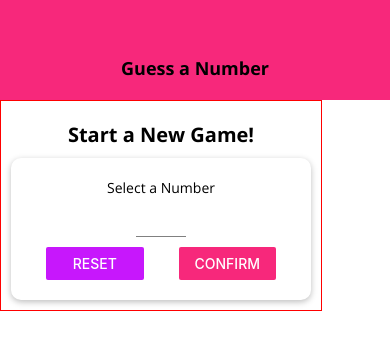
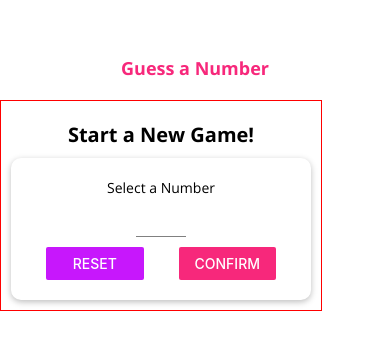
Before and after one commit to SaiSridhar783/React-Native, a React Native app: screen / in a window 390 px wide. Shown: the top 350 px of the page. Built offline with nearby package versions, Linux system fonts and the light colour scheme.

Commit message:
Platform API

```diff
--- a/components/Header.tsx
+++ b/components/Header.tsx
@@ -1,5 +1,5 @@
 import React from "react";
-import { View, StyleSheet } from "react-native";
+import { View, StyleSheet, Platform } from "react-native";
 import Colors from "../constants/colors";
 import TitleText from "./TitleText";
 interface HeaderProps {
@@ -8,20 +8,38 @@
 
 function Header(props: HeaderProps) {
 	return (
-		<View style={styles.header}>
-			<TitleText>{props.title}</TitleText>
+		<View
+			style={{
+				...styles.headerBase,
+				...Platform.select({
+					ios: styles.headerIOS,
+					android: styles.headerAndroid,
+				}),
+			}}
+		>
+			<TitleText style={styles.title}>{props.title}</TitleText>
 		</View>
 	);
 }
 
 const styles = StyleSheet.create({
-	header: {
+	headerBase: {
 		width: "100%",
 		height: 100,
 		paddingTop: 36,
-		backgroundColor: Colors.primary,
 		alignItems: "center",
 		justifyContent: "center",
+	},
+	headerAndroid: {
+		backgroundColor: Colors.primary,
+	},
+	headerIOS: {
+		borderBottomWidth: 1,
+		backgroundColor: "white",
+		borderBottomColor: "#ccc",
+	},
+	title: {
+		color: Platform.OS === "android" ? "white" : Colors.primary,
 	},
 });
 
--- a/components/MainButton.tsx
+++ b/components/MainButton.tsx
@@ -1,5 +1,12 @@
 import React from "react";
-import { StyleSheet, Text, TouchableOpacity, View } from "react-native";
+import {
+	Platform,
+	StyleSheet,
+	Text,
+	View,
+	TouchableOpacity,
+	TouchableNativeFeedback,
+} from "react-native";
 import Colors from "../constants/colors";
 
 interface MainButtonProps {
@@ -7,12 +14,20 @@
 }
 
 const MainButton: React.FC<MainButtonProps> = (props) => {
+	let ButtonComponent: any = TouchableOpacity;
+
+	if (Platform.OS === "android" && Platform.Version >= 21) {
+		ButtonComponent = TouchableNativeFeedback;
+	}
+
 	return (
-		<TouchableOpacity activeOpacity={0.7} onPress={props.onPress}>
-			<View style={styles.button}>
-				<Text style={styles.buttonText}>{props.children}</Text>
-			</View>
-		</TouchableOpacity>
+		<View style={styles.buttonContainer}>
+			<ButtonComponent activeOpacity={0.7} onPress={props.onPress}>
+				<View style={styles.button}>
+					<Text style={styles.buttonText}>{props.children}</Text>
+				</View>
+			</ButtonComponent>
+		</View>
 	);
 };
 
@@ -21,13 +36,17 @@
 		backgroundColor: Colors.primary,
 		paddingVertical: 12,
 		paddingHorizontal: 30,
-        borderRadius: 25,
+		borderRadius: 25,
 	},
 	buttonText: {
 		color: "white",
 		fontFamily: "open-sans",
 		fontSize: 18,
 	},
+	buttonContainer: {
+		borderRadius: 25,
+		overflow: "hidden",
+	},
 });
 
 export default MainButton;
```
